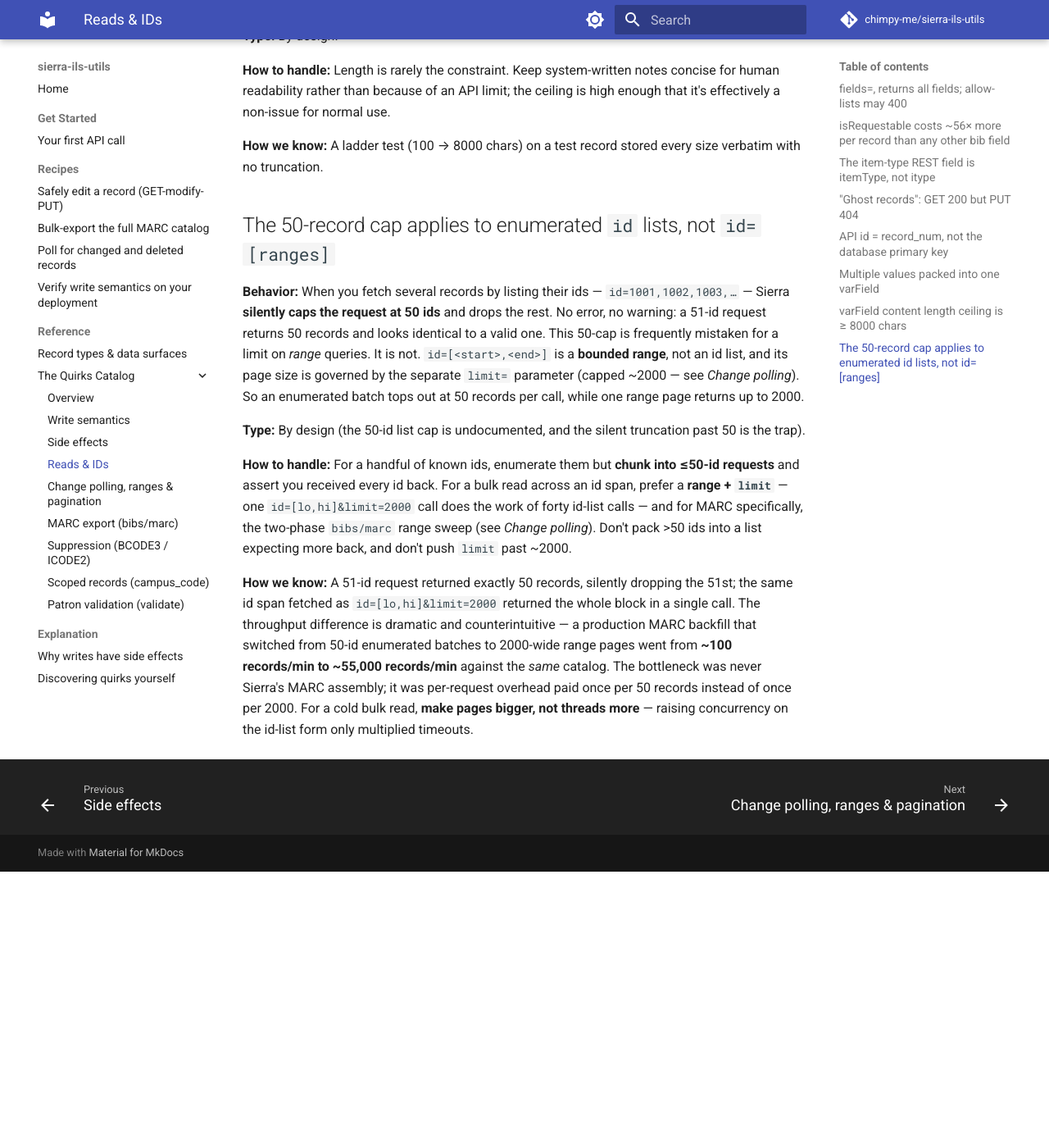
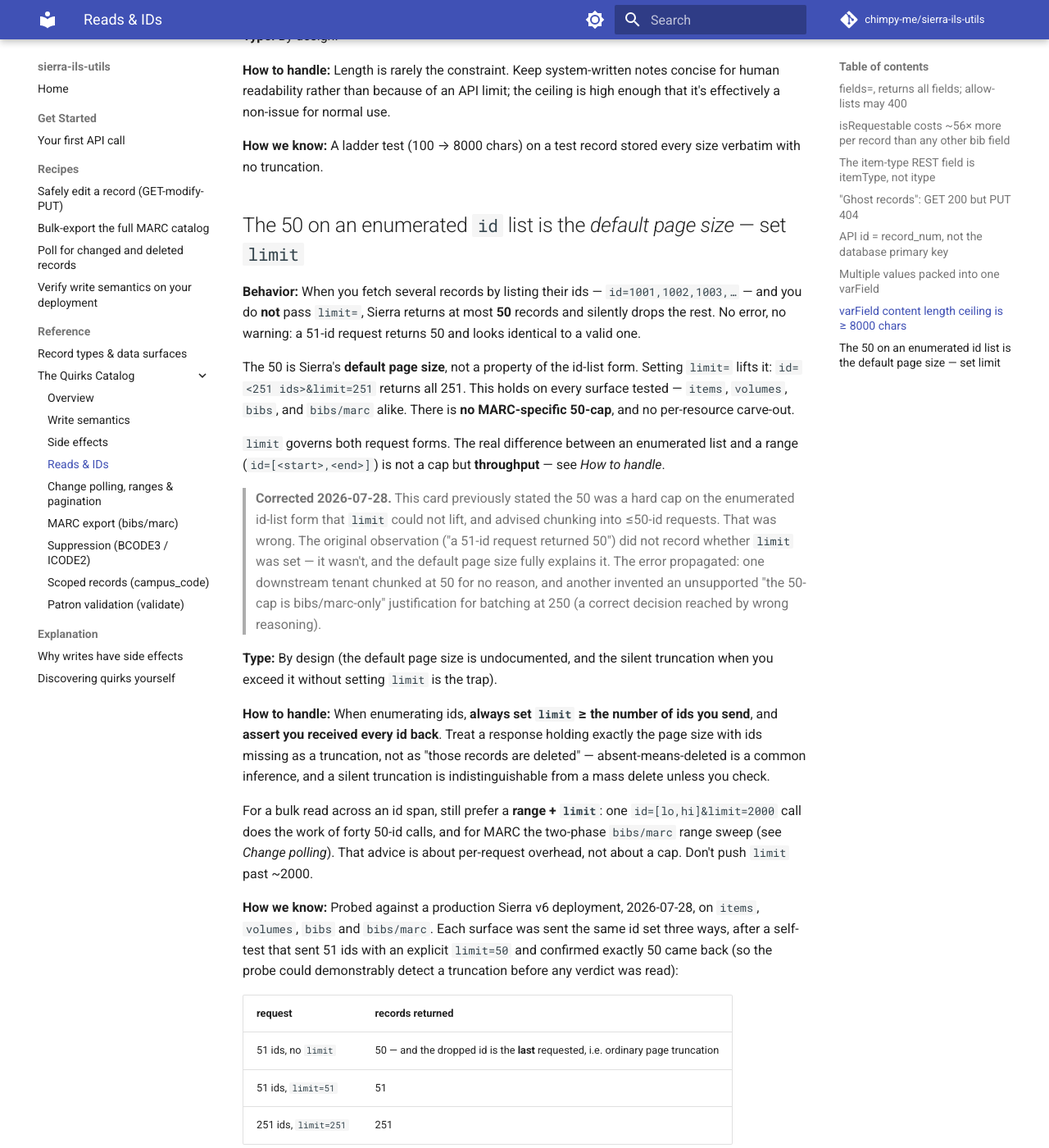
Before and after one commit to chimpy-me/sierra-ils-utils, an MkDocs documentation site: the page built from docs/reference/quirks/reads-and-ids.md, in a window 1280 px wide and 1400 px high, scrolled down 3825 px. Shown: the whole window at 82% size. Built offline with MkDocs 1.6.1 and Material for MkDocs 9.7.7, drawn with Linux system fonts in a browser that asks for light colours; comment, search, counter and statistics services are not loaded; before the commit the page ends 4888 px from its top, so only the background shows below that; some of the changed text lies outside the part shown.

Commit message:
docs(quirks): correct the 50-id "cap" — it is the default page size, liftable by limit
Probed read-only against a production Sierra v6 deployment 2026-07-28, on items,
volumes, bibs AND bibs/marc. All four behave identically:

  51 ids, no limit    -> 50   (the dropped id is the LAST requested)
  51 ids, limit=51    -> 51
  251 ids, limit=251  -> 251

So the 50 is Sierra's default page size, not a property of the enumerated id-list
form, and there is no MARC-specific carve-out. The probe self-tested first (51 ids
with an explicit limit=50 must return exactly 50) so it could demonstrably detect a
truncation before any verdict was read. For bibs/marc the counts were parsed out of
the downloaded .mrc via 907$a rather than read off the summary's outputRecords — a
self-reported count cannot evidence the absence of silent drops.

The old card claimed a hard cap on the id-list form and advised chunking into
<=50-id requests. Its recorded evidence ("a 51-id request returned 50") did not
note whether limit was set; it wasn't, and the default page size explains it
entirely. The throughput advice (ranges beat id-lists on per-request overhead,
~100 -> ~55,000 rec/min on a MARC backfill) is unaffected and kept.

This error had already propagated into two consumers: one chunked at 50 for no
reason, the other asserted an unsupported "the 50-cap is bibs/marc-only" to justify
batching at 250 — a correct decision reached by wrong reasoning.

Also: the quirk had no row in the quirks index; added one. limit was not probed
past 251, so the ~2000 ceiling in Change polling remains untested here.

Co-Authored-By: Claude Opus 5 (1M context) <noreply@anthropic.com>

```diff
--- a/docs/how-to/bulk-export-marc.md
+++ b/docs/how-to/bulk-export-marc.md
@@ -110,8 +110,11 @@ you only pay to parse + store the ones you need.
 - **Keep it single-threaded.** This endpoint is fast *because* each call returns 2000 records; adding
   concurrency on top mostly multiplies timeouts. Don't reach for it.
 - **`limit` caps at ~2000.** Asking for more silently gives you 2000.
-- **Don't enumerate ids.** An `id=1,2,3,…` list is capped at **50** and silently truncated — the slow,
-  wrong tool for a full sweep. See *Reads & IDs → The 50-record cap applies to enumerated id lists*.
+- **Don't enumerate ids** for a full sweep — a range page is dramatically faster (per-request overhead
+  paid once per 2000 records instead of once per page of a list). If you *do* enumerate, always set
+  `limit` ≥ the id count: without it you get Sierra's default page of **50**, silently truncated. This
+  is a default page size, not a MARC-specific cap. See *Reads & IDs → The 50 on an enumerated `id` list
+  is the default page size*.
 - **Always DELETE the generated file** each page.
 - **This is not an item harvest.** MARC `945` fields are a partial convenience copy of holdings, and
   bibs over 99,999 bytes lose the tail of them silently. If you need items, sweep
@@ -123,4 +126,4 @@ you only pay to parse + store the ones you need.
 
 - [MARC export → the 99,999-byte ceiling, and `errors` as the only signal](../reference/quirks/marc-export.md)
 - [Change polling, ranges & pagination → `bibs/marc` is a two-phase binary export](../reference/quirks/change-polling.md)
-- [Reads & IDs → The 50-record cap applies to enumerated `id` lists, not ranges](../reference/quirks/reads-and-ids.md)
+- [Reads & IDs → The 50 on an enumerated `id` list is the default page size](../reference/quirks/reads-and-ids.md)
--- a/docs/reference/quirks/index.md
+++ b/docs/reference/quirks/index.md
@@ -46,6 +46,7 @@ Every quirk is a card with the same four lines:
 | API `id` = `record_num`, not the DB primary key | By design | [Reads & IDs](reads-and-ids.md) |
 | Multiple values packed into one varField | Data quality | [Reads & IDs](reads-and-ids.md) |
 | varField content length ceiling is ≥ 8000 chars | By design | [Reads & IDs](reads-and-ids.md) |
+| An enumerated `id` list silently returns only the default page of 50 unless you set `limit` | By design | [Reads & IDs](reads-and-ids.md) |
 | Zero-match range query may 404 (`code 107`) — and query shapes disagree | Bug-or-quirk | [Change polling](change-polling.md) |
 | `deletedDate` is date-only; `updatedDate` is a full timestamp | By design | [Change polling](change-polling.md) |
 | `GET bibs` returns entries ascending by `id` (keyset-paginable) | By design | [Change polling](change-polling.md) |
--- a/docs/reference/quirks/reads-and-ids.md
+++ b/docs/reference/quirks/reads-and-ids.md
@@ -164,27 +164,56 @@ non-issue for normal use.
 **How we know:** A ladder test (100 → 8000 chars) on a test record stored every size verbatim with no
 truncation.
 
-## The 50-record cap applies to enumerated `id` lists, not `id=[ranges]`
+## The 50 on an enumerated `id` list is the *default page size* — set `limit`
 
-**Behavior:** When you fetch several records by listing their ids — `id=1001,1002,1003,…` — Sierra
-**silently caps the request at 50 ids** and drops the rest. No error, no warning: a 51-id request
-returns 50 records and looks identical to a valid one. This 50-cap is frequently mistaken for a limit
-on *range* queries. It is not. `id=[<start>,<end>]` is a **bounded range**, not an id list, and its page
-size is governed by the separate `limit=` parameter (capped ~2000 — see *Change polling*). So an
-enumerated batch tops out at 50 records per call, while one range page returns up to 2000.
+**Behavior:** When you fetch several records by listing their ids — `id=1001,1002,1003,…` — and you
+do **not** pass `limit=`, Sierra returns at most **50** records and silently drops the rest. No error,
+no warning: a 51-id request returns 50 and looks identical to a valid one.
 
-**Type:** By design (the 50-id list cap is undocumented, and the silent truncation past 50 is the trap).
+The 50 is Sierra's **default page size**, not a property of the id-list form. Setting `limit=` lifts
+it: `id=<251 ids>&limit=251` returns all 251. This holds on every surface tested — `items`, `volumes`,
+`bibs`, and `bibs/marc` alike. There is **no MARC-specific 50-cap**, and no per-resource carve-out.
 
-**How to handle:** For a handful of known ids, enumerate them but **chunk into ≤50-id requests** and
-assert you received every id back. For a bulk read across an id span, prefer a **range + `limit`** —
-one `id=[lo,hi]&limit=2000` call does the work of forty id-list calls — and for MARC specifically, the
-two-phase `bibs/marc` range sweep (see *Change polling*). Don't pack >50 ids into a list expecting more
-back, and don't push `limit` past ~2000.
+`limit` governs both request forms. The real difference between an enumerated list and a range
+(`id=[<start>,<end>]`) is not a cap but **throughput** — see *How to handle*.
 
-**How we know:** A 51-id request returned exactly 50 records, silently dropping the 51st; the same id
-span fetched as `id=[lo,hi]&limit=2000` returned the whole block in a single call. The throughput
-difference is dramatic and counterintuitive — a production MARC backfill that switched from 50-id
-enumerated batches to 2000-wide range pages went from **~100 records/min to ~55,000 records/min**
+> **Corrected 2026-07-28.** This card previously stated the 50 was a hard cap on the enumerated
+> id-list form that `limit` could not lift, and advised chunking into ≤50-id requests. That was wrong.
+> The original observation ("a 51-id request returned 50") did not record whether `limit` was set —
+> it wasn't, and the default page size fully explains it. The error propagated: one downstream tenant
+> chunked at 50 for no reason, and another invented an unsupported "the 50-cap is bibs/marc-only"
+> justification for batching at 250 (a correct decision reached by wrong reasoning).
+
+**Type:** By design (the default page size is undocumented, and the silent truncation when you exceed
+it without setting `limit` is the trap).
+
+**How to handle:** When enumerating ids, **always set `limit` ≥ the number of ids you send**, and
+**assert you received every id back**. Treat a response holding exactly the page size with ids missing
+as a truncation, not as "those records are deleted" — absent-means-deleted is a common inference, and
+a silent truncation is indistinguishable from a mass delete unless you check.
+
+For a bulk read across an id span, still prefer a **range + `limit`**: one `id=[lo,hi]&limit=2000` call
+does the work of forty 50-id calls, and for MARC the two-phase `bibs/marc` range sweep (see *Change
+polling*). That advice is about per-request overhead, not about a cap. Don't push `limit` past ~2000.
+
+**How we know:** Probed against a production Sierra v6 deployment, 2026-07-28, on `items`, `volumes`,
+`bibs` and `bibs/marc`. Each surface was sent the same id set three ways, after a self-test that sent
+51 ids with an explicit `limit=50` and confirmed exactly 50 came back (so the probe could demonstrably
+detect a truncation before any verdict was read):
+
+| request | records returned |
+|---|---|
+| 51 ids, no `limit` | 50 — and the dropped id is the **last** requested, i.e. ordinary page truncation |
+| 51 ids, `limit=51` | 51 |
+| 251 ids, `limit=251` | 251 |
+
+Identical on all four surfaces. For `bibs/marc` the counts were parsed out of the downloaded `.mrc`
+(ids read from `907$a`) rather than taken from the summary's `outputRecords`, since a self-reported
+count cannot evidence the absence of silent drops. `limit` was not probed beyond 251; the ~2000
+ceiling documented in *Change polling* is untested here.
+
+The throughput finding is unaffected and still holds: a production MARC backfill that switched from
+50-id enumerated batches to 2000-wide range pages went from **~100 records/min to ~55,000 records/min**
 against the *same* catalog. The bottleneck was never Sierra's MARC assembly; it was per-request
 overhead paid once per 50 records instead of once per 2000. For a cold bulk read, **make pages bigger,
 not threads more** — raising concurrency on the id-list form only multiplied timeouts.
```
